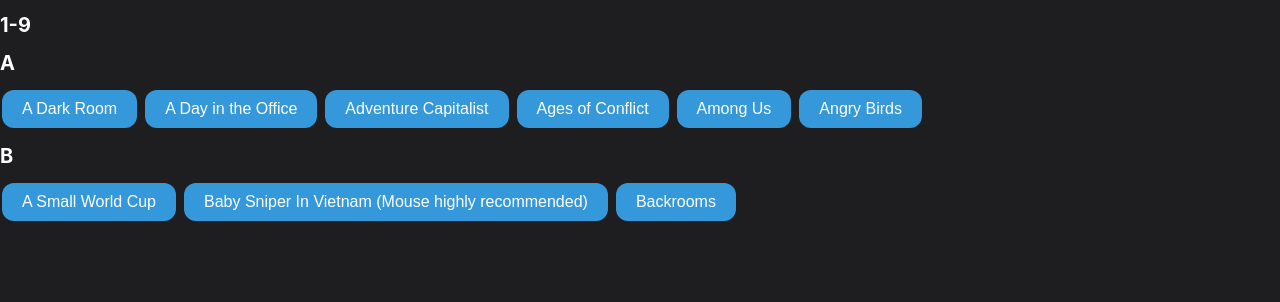
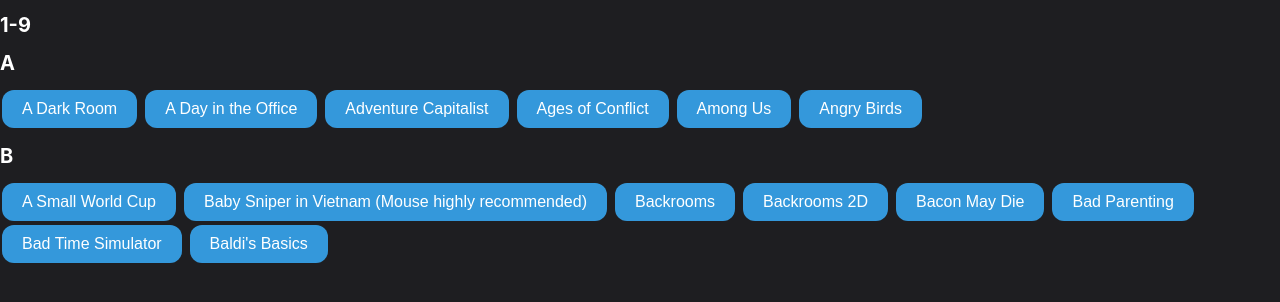
Before and after one commit to power-school/grades, a plain HTML site: page index.html in a window 1280 px wide. Drawn offline with Linux system fonts and the light colour scheme.

Commit message:
Update index.html

```diff
--- a/index.html
+++ b/index.html
@@ -1,6 +1,7 @@
   <!doctype html>
 <html>
   <head>
+    <link rel='icon' href='https://upload.wikimedia.org/wikipedia/commons/e/ec/GDocs_Favicon_Recreation.png'>
     <title>
       Google Docs
     </title>
@@ -42,6 +43,7 @@
     <h1 class='header'>
       A
     </h1>
+    <!-- Buttons to press to launch games !-->
       <button onclick='openGame("https://jacobdavidsoniscool.github.io/games/ADarkRoom")' class='buttons'>
         A Dark Room
       </button>
@@ -67,10 +69,25 @@
         A Small World Cup
       </button>
     <button onclick='openGame("https://jacobdavidsoniscool.github.io/games/babysniperinvietnam")' class='buttons'>
-      Baby Sniper In Vietnam (Mouse highly recommended)
+      Baby Sniper in Vietnam (Mouse highly recommended)
     </button>
     <button onclick='openGame("https://jacobdavidsoniscool.github.io/games/backrooms")' class='buttons'>
       Backrooms
     </button>
+    <button onclick='openGame("https://jacobdavidsoniscool.github.io/games/backrooms2d")' class='buttons'>
+      Backrooms 2D
+    </button>
+    <button onclick='openGame("https://jacobdavidsoniscool.github.io/games/baconmaydie")' class='buttons'>
+      Bacon May Die
+    </button>
+    <button onclick='openGame("https://jacobdavidsoniscool.github.io/games/badparenting")' class='buttons'>
+      Bad Parenting
+    </button>
+    <button onclick='openGame("https://jacobdavidsoniscool.github.io/games/badtimesimulator")' class='buttons'>
+      Bad Time Simulator
+    </button>
+    <button onclick='openGame("https://jacobdavidsoniscool.github.io/games/baldisbasics")' class='buttons'>
+      Baldi's Basics
+    </button>
   </body>
 </html>
```
